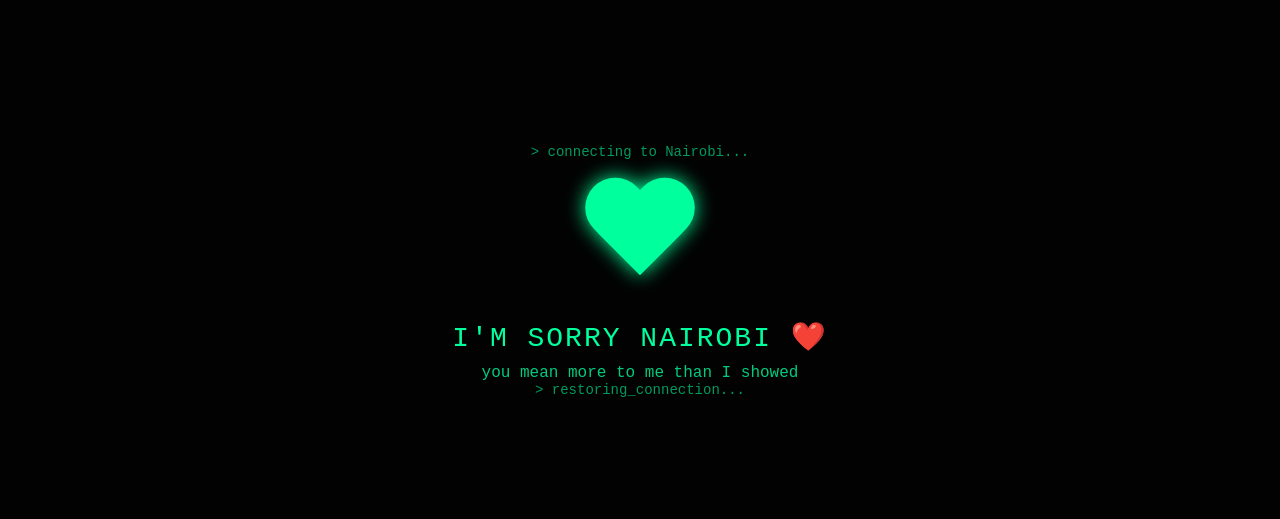
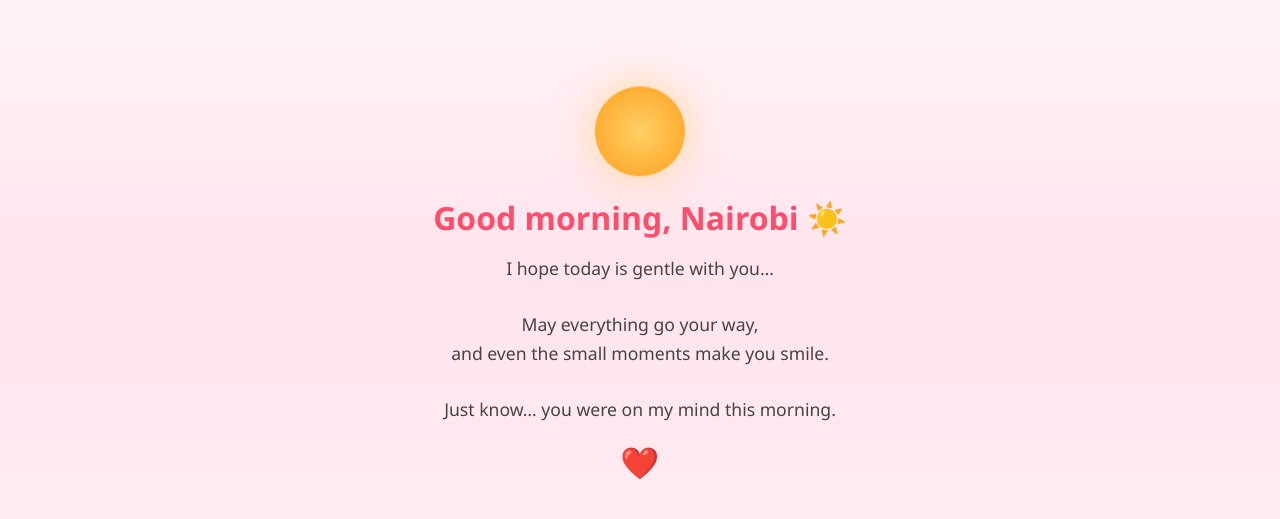
Before and after one commit to terrisqj-sys/i-miss-you-heart, a plain HTML site: page index.html in a window 1280 px wide. Shown: the part 119-638 px from the top of the page. Drawn offline with Linux system fonts and the light colour scheme.

Commit message:
Update index.html

```diff
--- a/index.html
+++ b/index.html
@@ -3,72 +3,65 @@
 <head>
   <meta charset="UTF-8" />
   <meta name="viewport" content="width=device-width, initial-scale=1.0" />
-<title>For Nairobi</title>
+  <title>Good Morning Nairobi</title>
 
   <style>
     body {
       margin: 0;
-  background: #020202;
-  color: #00ff9d;
-  font-family: "Courier New", monospace;
+      height: 100vh;
       display: flex;
       justify-content: center;
       align-items: center;
-  height: 100vh;
+      background: linear-gradient(to top, #fff1f5, #ffe4ec, #fff9fb);
+      font-family: "Segoe UI", sans-serif;
       overflow: hidden;
     }
 
     .container {
       text-align: center;
+      padding: 30px;
+      max-width: 500px;
     }
 
-.terminal {
-  font-size: 14px;
-  opacity: 0.6;
-  margin-bottom: 20px;
+    .sun {
+      width: 90px;
+      height: 90px;
+      margin: 0 auto 25px;
+      border-radius: 50%;
+      background: radial-gradient(circle, #ffd166, #ff9f1c);
+      box-shadow: 0 0 40px rgba(255, 200, 100, 0.6);
+      animation: rise 3s ease-in-out infinite alternate;
+    }
+
+    h1 {
+      margin: 0;
+      font-size: 2rem;
+      color: #ff4d6d;
+    }
+
+    .text {
+      margin-top: 15px;
+      font-size: 1.1rem;
+      color: #444;
+      line-height: 1.6;
+      opacity: 0;
+      animation: fadeIn 2s ease forwards;
+      animation-delay: 1s;
     }
 
     .heart {
-  position: relative;
-  width: 120px;
-  height: 110px;
-  margin: 0 auto 30px;
-  animation: beat 1s infinite;
-  filter: drop-shadow(0 0 10px #00ff9d);
+      font-size: 28px;
+      margin-top: 20px;
+      animation: beat 1.2s infinite;
     }
 
-.heart:before,
-.heart:after {
-  content: "";
-  position: absolute;
-  width: 60px;
-  height: 95px;
-  background: #00ff9d;
-  border-radius: 60px 60px 0 0;
-  top: 0;
+    @keyframes rise {
+      from { transform: translateY(10px); }
+      to { transform: translateY(-10px); }
     }
 
-.heart:before {
-  left: 60px;
-  transform: rotate(-45deg);
-  transform-origin: 0 100%;
-}
-
-.heart:after {
-  left: 0;
-  transform: rotate(45deg);
-  transform-origin: 100% 100%;
-}
-
-.title {
-  font-size: 28px;
-  letter-spacing: 2px;
-  margin-bottom: 10px;
-}
-
-.sub {
-  font-size: 16px;
-  opacity: 0.8;
+    @keyframes fadeIn {
+      to { opacity: 1; }
     }
 
     @keyframes beat {
@@ -79,17 +72,19 @@ body {
 </head>
 
 <body>
+  <div class="container">
+    <div class="sun"></div>
 
-<div class="container">
-  <div class="terminal">> connecting to Nairobi...</div>
+    <h1>Good morning, Nairobi ☀️</h1>
 
-  <div class="heart"></div>
-
-  <div class="title">I'M SORRY NAIROBI ❤️</div>
-  <div class="sub">you mean more to me than I showed</div>
-
-  <div class="terminal">> restoring_connection...</div>
+    <div class="text">
+      I hope today is gentle with you…<br><br>
+      May everything go your way,<br>
+      and even the small moments make you smile.<br><br>
+      Just know… you were on my mind this morning.
     </div>
 
+    <div class="heart">❤️</div>
+  </div>
 </body>
 </html>
```
Lines whose indentation alone changed are shown as unchanged.
